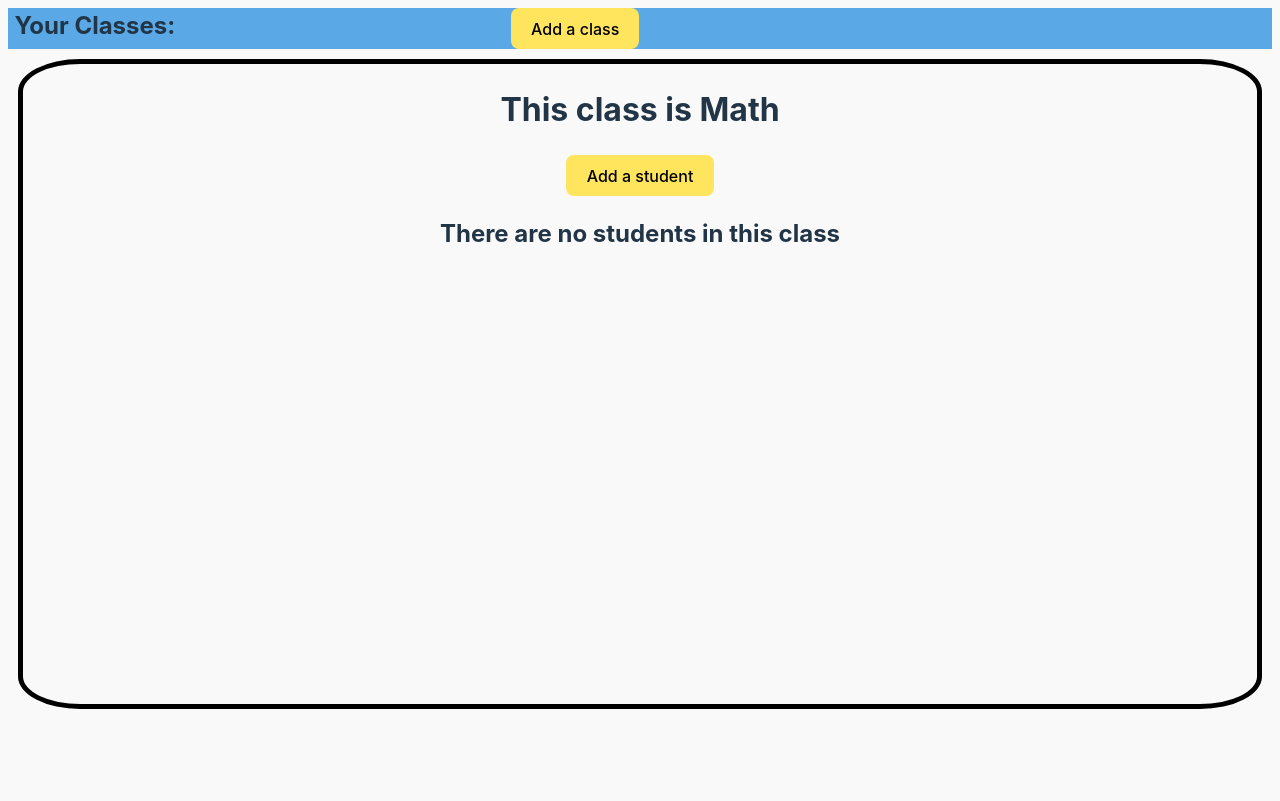
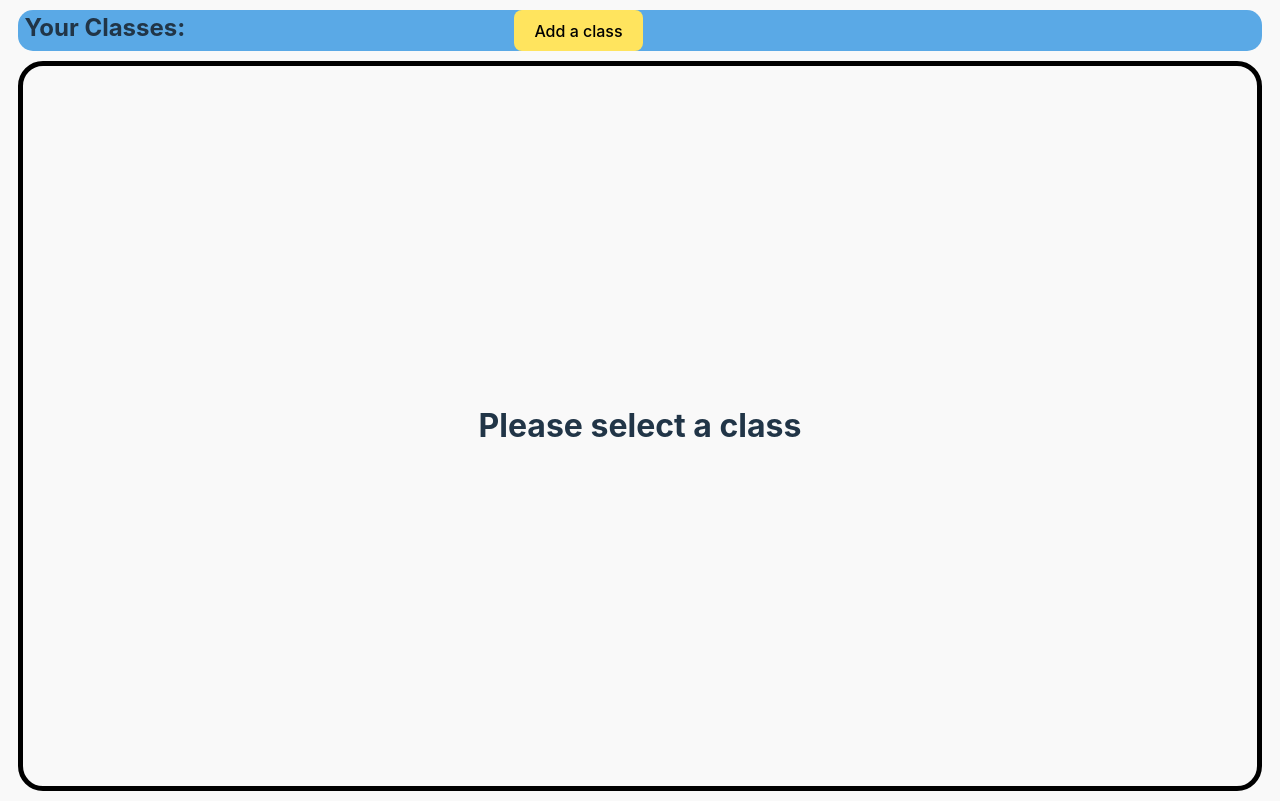
Before and after one commit to Raj-Lee-Code/BeaverHacksFall2023, a React (Vite) app: page / in a window 1280 px wide. Built offline with nearby package versions, Linux system fonts and the light colour scheme.

Commit message:
Rounded some corners

```diff
--- a/src/Pages/HomePage.css
+++ b/src/Pages/HomePage.css
@@ -1,8 +1,8 @@
 #header {
-    margin: 0;
+    margin: 10px;
     background-color: #5aa9e6;
     display: flex;
-
+    border-radius: 15px;
   }
 
   #classesHeader{
@@ -24,7 +24,7 @@
     margin: 10px;
     min-height: 90vh;
     border-style: solid;
-    border-radius: 5%;
+    border-radius: 25px;
     border-width: 5px;
     border-color: rgb(0, 0, 0);
     display: flex;
--- a/src/Pages/homePage.jsx
+++ b/src/Pages/homePage.jsx
@@ -7,7 +7,7 @@ import ClassContent from '../components/ClassContent';
 
 function HomePage() {
 
-  const [currentClass, setClasses] = useState("Math");
+  const [currentClass, setClasses] = useState(0);
 
   function ShowClass(classID) {
     setClasses(classID)
```
